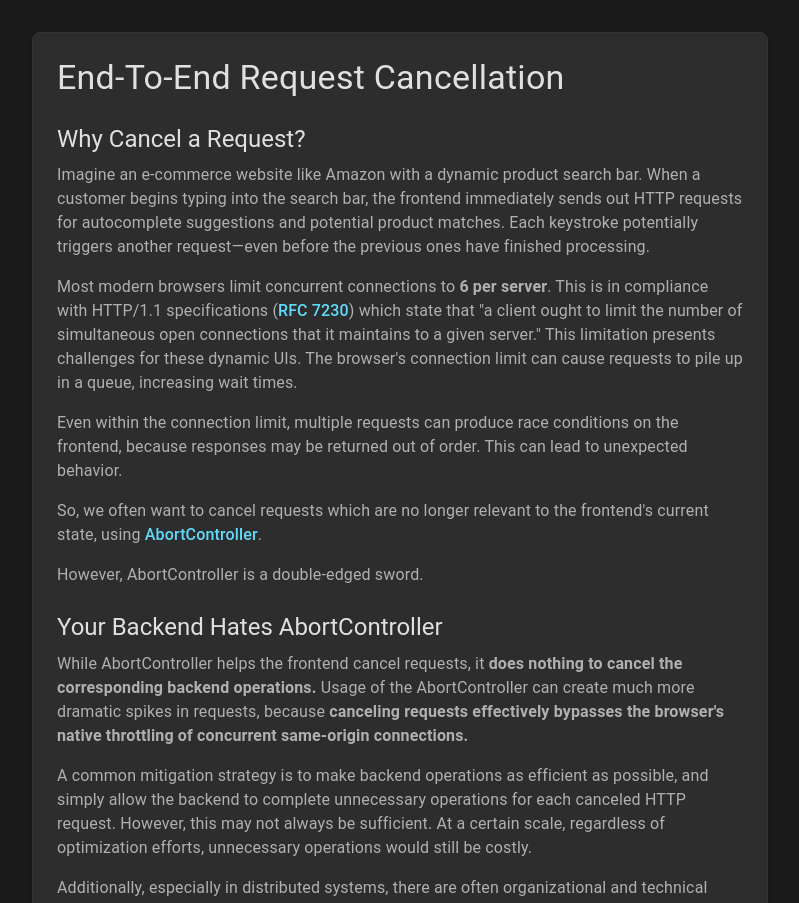
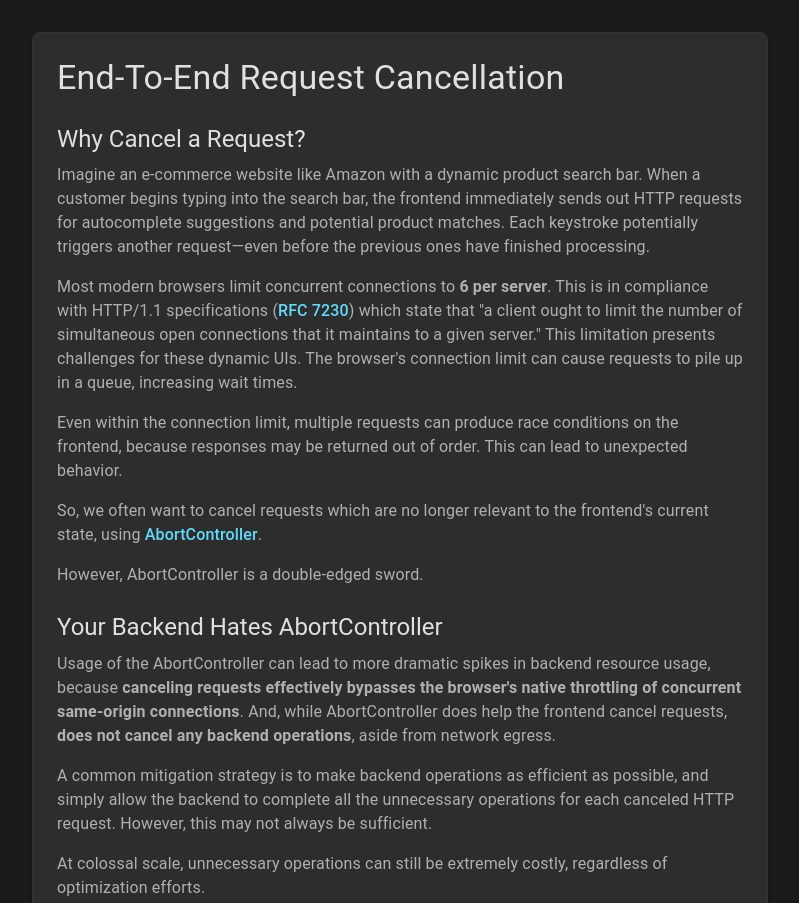
Before and after one commit to d5732/cancelable-request-e2e-demo, a React (Vite) app in the folder frontend/: page / in a window 1280 px wide. Shown: the top 903 px of the page, without its empty margins (240-1039 px from the left). Built offline with nearby package versions, Linux system fonts and the light colour scheme.

Commit message:
verbiage

```diff
--- a/frontend/src/App.tsx
+++ b/frontend/src/App.tsx
@@ -78,27 +78,32 @@ function App() {
           <H2>Your Backend Hates AbortController</H2>
 
           <P sx={{ mb: 2 }}>
-            While AbortController helps the frontend cancel requests, it{" "}
-            <b>does nothing to cancel the corresponding backend operations.</b>{" "}
-            Usage of the AbortController can create much more dramatic spikes in
-            requests, because{" "}
+            Usage of the AbortController can lead to more dramatic spikes in
+            backend resource usage, because{" "}
             <b>
               canceling requests effectively bypasses the browser's native
-              throttling of concurrent same-origin connections.
+              throttling of concurrent same-origin connections
             </b>
+            . And, while AbortController does help the frontend cancel requests,{" "}
+            <b>does not cancel any backend operations</b>, aside from network
+            egress.
           </P>
           <P sx={{ mb: 2 }}>
             A common mitigation strategy is to make backend operations as
-            efficient as possible, and simply allow the backend to complete
-            unnecessary operations for each canceled HTTP request. However, this
-            may not always be sufficient. At a certain scale, regardless of
-            optimization efforts, unnecessary operations would still be costly.
+            efficient as possible, and simply allow the backend to complete all
+            the unnecessary operations for each canceled HTTP request. However,
+            this may not always be sufficient.
           </P>
           <P sx={{ mb: 2 }}>
-            Additionally, especially in distributed systems, there are often
-            organizational and technical roadblocks, where more conventional
-            solutions could be outright prohibited, e.g., changes to the schema,
-            architecture, etc.
+            At colossal scale, unnecessary operations can still be extremely
+            costly, regardless of optimization efforts.
+          </P>
+          <P sx={{ mb: 2 }}>
+            Additionally, especially in distributed systems with complex
+            governance, there can be significant organizational and technical
+            roadblocks that render more conventional solutions (e.g., indexing,
+            schema changes, architecture changes, etc.) could be impractical or
+            outright prohibited.
           </P>
           <P>
             In these extreme scenarios, we can consider another strategy:{" "}
```
